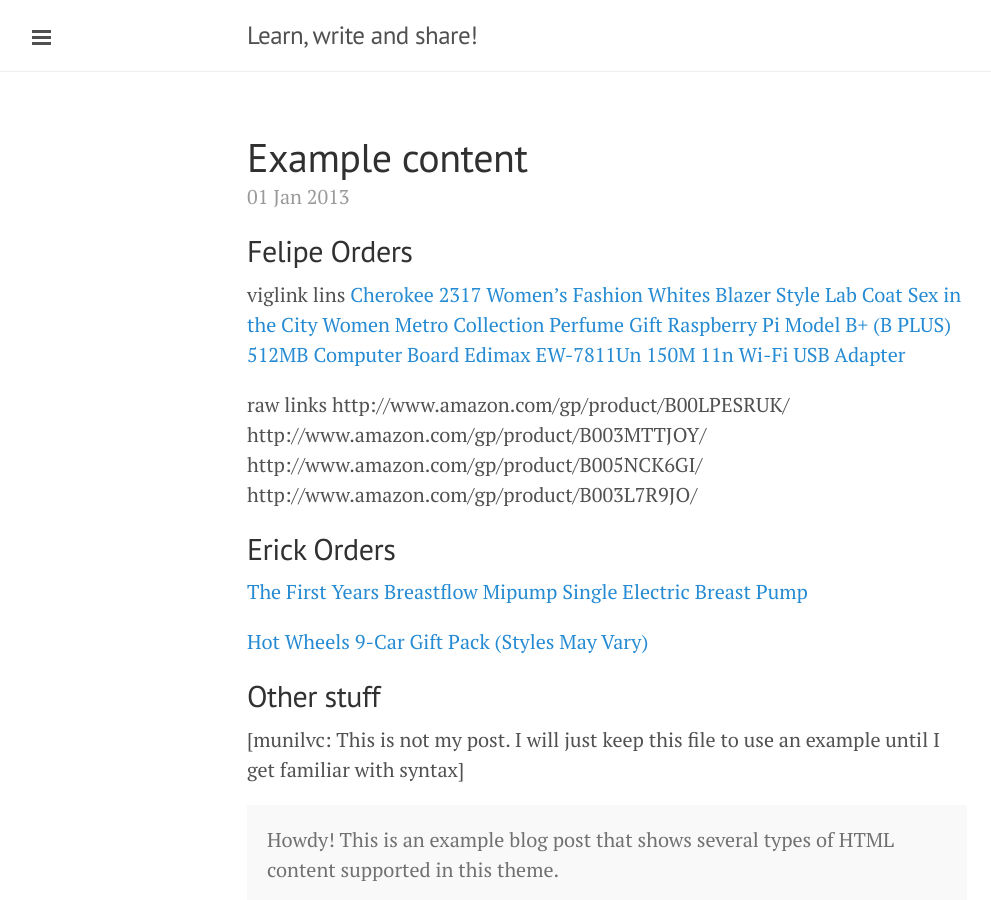
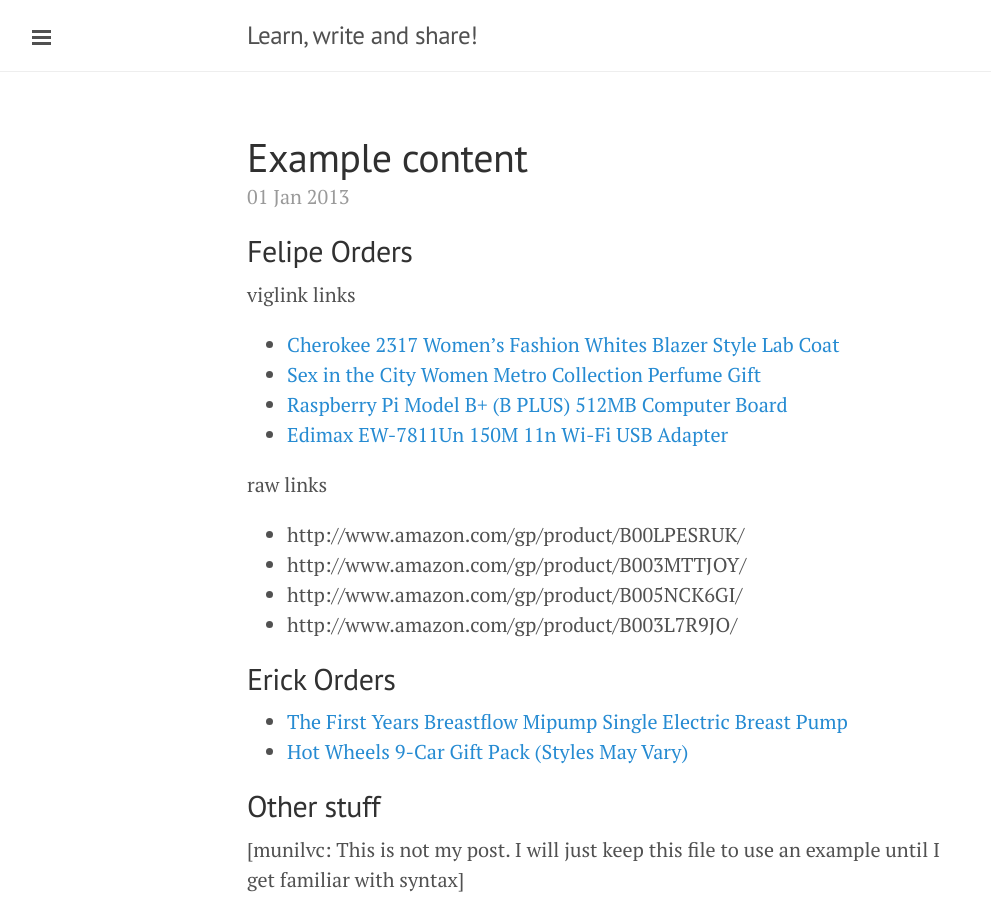
Before and after one commit to munilvc/munilvc.github.io, a Jekyll site: the page built from _posts/2013-01-01-example-content.md, in a window 1280 px wide and 900 px high. Shown: the whole window, without its empty margins (1-992 px from the left). Built offline with Jekyll 4.4.1, drawn with Linux system fonts in a browser that asks for light colours; Markdown is read by kramdown in place of the engine named in the settings; comment, search, counter and statistics services are not loaded.

Commit message:
Test more links

```diff
--- a/_posts/2013-01-01-example-content.md
+++ b/_posts/2013-01-01-example-content.md
@@ -5,23 +5,21 @@
 
 ##Felipe Orders
 
-viglink lins
-<a href="http://redirect.viglink.com?key=6ff2274896c87f60f3d05d9937858af7&u=http%3A%2F%2Fwww.amazon.com%2Fgp%2Fproduct%2FB003L7R9JO%2F" target="_blank">Cherokee 2317 Women's Fashion Whites Blazer Style Lab Coat</a>
-<a href="http://redirect.viglink.com?key=6ff2274896c87f60f3d05d9937858af7&u=http%3A%2F%2Fwww.amazon.com%2Fgp%2Fproduct%2FB005NCK6GI%2F" target="_blank">Sex in the City Women Metro Collection Perfume Gift </a>
-<a href="http://redirect.viglink.com?key=6ff2274896c87f60f3d05d9937858af7&u=http%3A%2F%2Fwww.amazon.com%2Fgp%2Fproduct%2FB00LPESRUK%2F" target="_blank">Raspberry Pi Model B+ (B PLUS) 512MB Computer Board</a>
-<a href="http://redirect.viglink.com?key=6ff2274896c87f60f3d05d9937858af7&u=http%3A%2F%2Fwww.amazon.com%2Fgp%2Fproduct%2FB003MTTJOY%2F" target="_blank">Edimax EW-7811Un 150M 11n Wi-Fi USB Adapter</a>
+viglink links
+- <a href="http://redirect.viglink.com?key=6ff2274896c87f60f3d05d9937858af7&u=http%3A%2F%2Fwww.amazon.com%2Fgp%2Fproduct%2FB003L7R9JO%2F" target="_blank">Cherokee 2317 Women's Fashion Whites Blazer Style Lab Coat</a>
+- <a href="http://redirect.viglink.com?key=6ff2274896c87f60f3d05d9937858af7&u=http%3A%2F%2Fwww.amazon.com%2Fgp%2Fproduct%2FB005NCK6GI%2F" target="_blank">Sex in the City Women Metro Collection Perfume Gift </a>
+- <a href="http://redirect.viglink.com?key=6ff2274896c87f60f3d05d9937858af7&u=http%3A%2F%2Fwww.amazon.com%2Fgp%2Fproduct%2FB00LPESRUK%2F" target="_blank">Raspberry Pi Model B+ (B PLUS) 512MB Computer Board</a>
+- <a href="http://redirect.viglink.com?key=6ff2274896c87f60f3d05d9937858af7&u=http%3A%2F%2Fwww.amazon.com%2Fgp%2Fproduct%2FB003MTTJOY%2F" target="_blank">Edimax EW-7811Un 150M 11n Wi-Fi USB Adapter</a>
 
 raw links
-http://www.amazon.com/gp/product/B00LPESRUK/
-http://www.amazon.com/gp/product/B003MTTJOY/
-http://www.amazon.com/gp/product/B005NCK6GI/
-http://www.amazon.com/gp/product/B003L7R9JO/
+- http://www.amazon.com/gp/product/B00LPESRUK/
+- http://www.amazon.com/gp/product/B003MTTJOY/
+- http://www.amazon.com/gp/product/B005NCK6GI/
+- http://www.amazon.com/gp/product/B003L7R9JO/
 
 ##Erick Orders
-
-<a href="http://bit.ly/1lW4I01" target="_blank">The First Years Breastflow Mipump Single Electric Breast Pump</a>
-
-<a href="http://bit.ly/1otstrQ" target="_blank">Hot Wheels 9-Car Gift Pack (Styles May Vary)</a>
+- <a href="http://bit.ly/1lW4I01" target="_blank">The First Years Breastflow Mipump Single Electric Breast Pump</a>
+- <a href="http://bit.ly/1otstrQ" target="_blank">Hot Wheels 9-Car Gift Pack (Styles May Vary)</a>
 
 ## Other stuff
 
```
